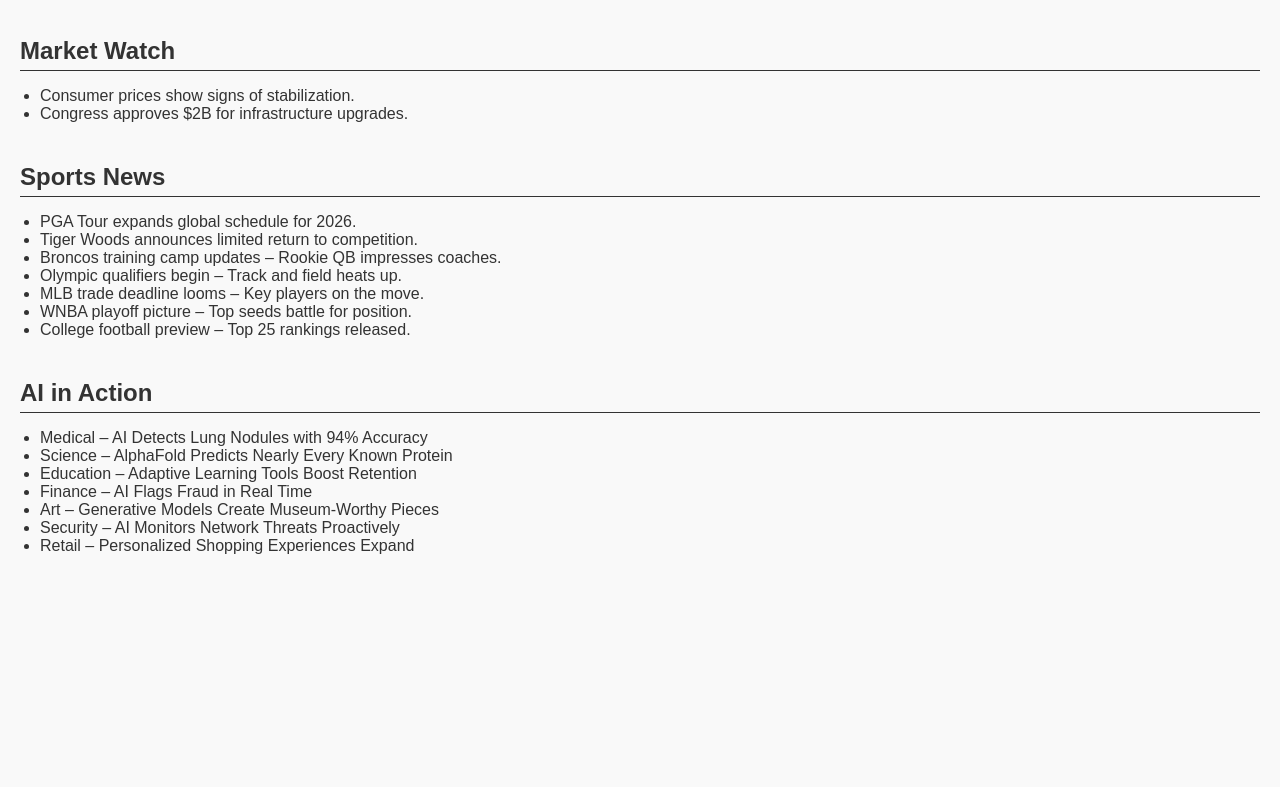
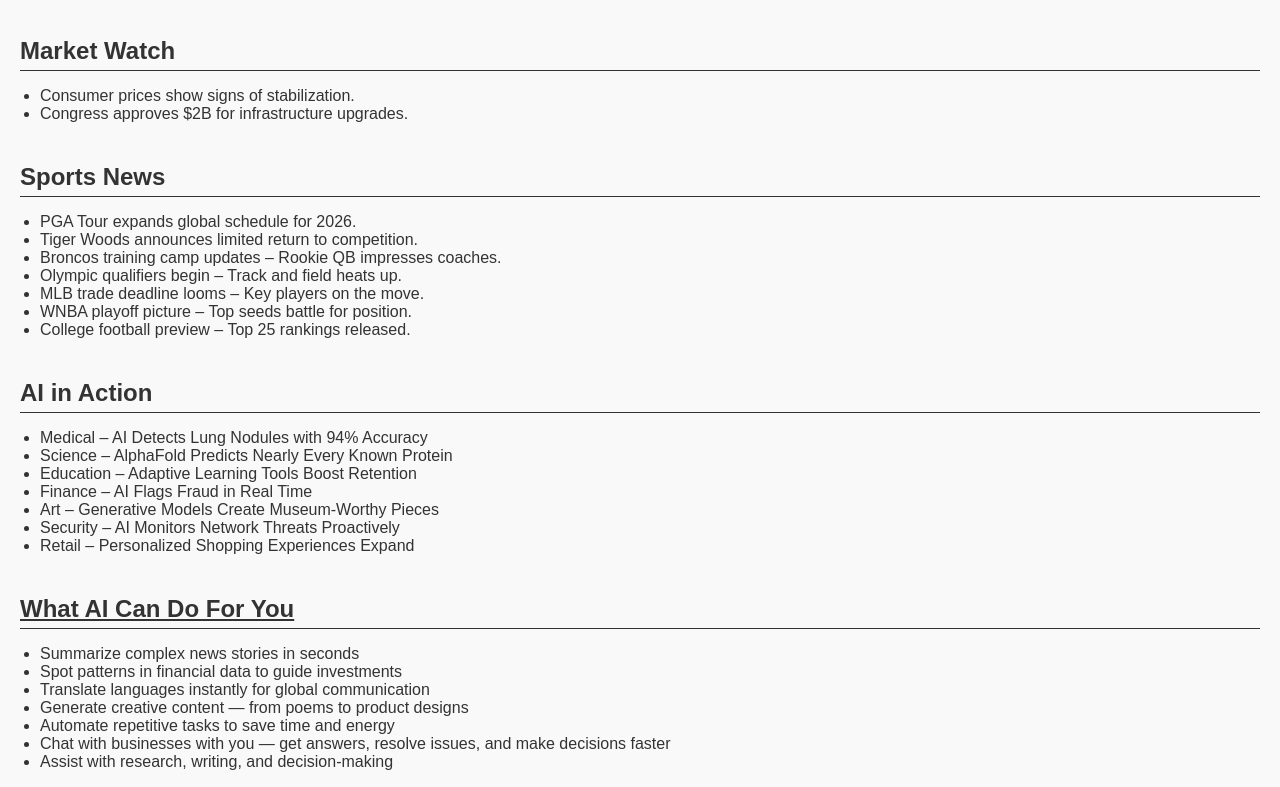
Before and after one commit to GCGIBEAULT/DiggingForClarity, a plain HTML site: page index.html in a window 1280 px wide. Shown: the part 1448-2235 px from the top of the page. Before the commit the page ends 2019 px from the top, so only its background shows below. Drawn offline with Linux system fonts and the light colour scheme.

Commit message:
Update index.html

```diff
--- a/index.html
+++ b/index.html
@@ -143,5 +143,16 @@
     <li>Security – AI Monitors Network Threats Proactively</li>
     <li>Retail – Personalized Shopping Experiences Expand</li>
   </ul>
+
+  <h2><u><b>What AI Can Do For You</b></u></h2>
+  <ul>
+    <li>Summarize complex news stories in seconds</li>
+    <li>Spot patterns in financial data to guide investments</li>
+    <li>Translate languages instantly for global communication</li>
+    <li>Generate creative content — from poems to product designs</li>
+    <li>Automate repetitive tasks to save time and energy</li>
+    <li>Chat with businesses with you — get answers, resolve issues, and make decisions faster</li>
+    <li>Assist with research, writing, and decision-making</li>
+  </ul>
 </body>
 </html>
```
